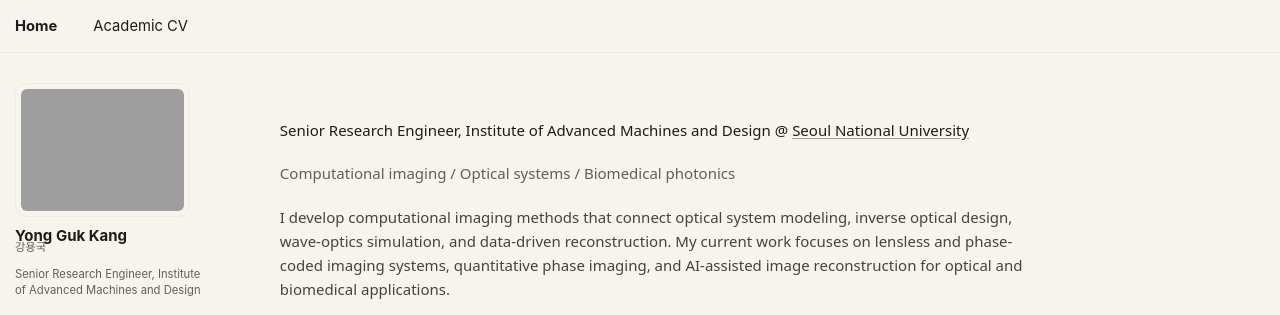
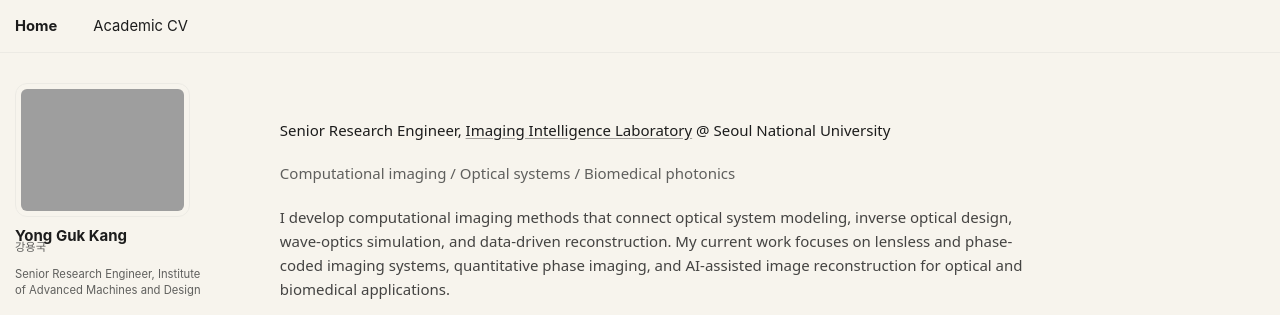
Before and after one commit to kygwow/myhomepage, a Jekyll site: the page built from _pages/about.md, in a window 1280 px wide and 1261 px high. Shown: the top 315 px of the window. Built offline with Jekyll 4.4.1, drawn with Linux system fonts in a browser that asks for light colours; some web fonts are replaced; a script bundle is joined from its source files by our own code; library files that are not in the unit come from our copies.

Commit message:
Link homepage lab name directly

```diff
--- a/_data/profile.yml
+++ b/_data/profile.yml
@@ -98,8 +98,9 @@ summary_academic_ko: 서울대학교 정밀기계설계공동연구소 책임연
 summary_industry_ko: 물리 기반 시뮬레이션, 역방향 광학 설계, 렌즈리스 영상, 머신러닝 기반 영상 복원에 강점을 가진 광학 시스템
   및 계산광학 연구자입니다. 연구 문제를 영상 시스템 모델, 복원 파이프라인, 실험 전략으로 구체화하여 광학 및 바이오메디컬 응용으로 연결합니다.
 homepage:
-  lead: Senior Research Engineer, Institute of Advanced Machines and Design
-  lead_link_text: Seoul National University
+  lead: Senior Research Engineer, Imaging Intelligence Laboratory @ Seoul National
+    University
+  lead_link_text: Imaging Intelligence Laboratory
   lead_url: https://imaging.snu.ac.kr/team
   kicker: Computational imaging / Optical systems / Biomedical photonics
   summary: I develop computational imaging methods that connect optical system modeling,
--- a/_pages/about.md
+++ b/_pages/about.md
@@ -8,7 +8,7 @@ redirect_from:
 ---
 
 <section class="home-hero">
-  <p class="home-lead">Senior Research Engineer, Institute of Advanced Machines and Design @ <a href="https://imaging.snu.ac.kr/team">Seoul National University</a></p>
+  <p class="home-lead">Senior Research Engineer, <a href="https://imaging.snu.ac.kr/team">Imaging Intelligence Laboratory</a> @ Seoul National University</p>
   <p class="home-kicker">Computational imaging / Optical systems / Biomedical photonics</p>
   <p>I develop computational imaging methods that connect optical system modeling, inverse optical design, wave-optics simulation, and data-driven reconstruction. My current work focuses on lensless and phase-coded imaging systems, quantitative phase imaging, and AI-assisted image reconstruction for optical and biomedical applications.</p>
 </section>
```
